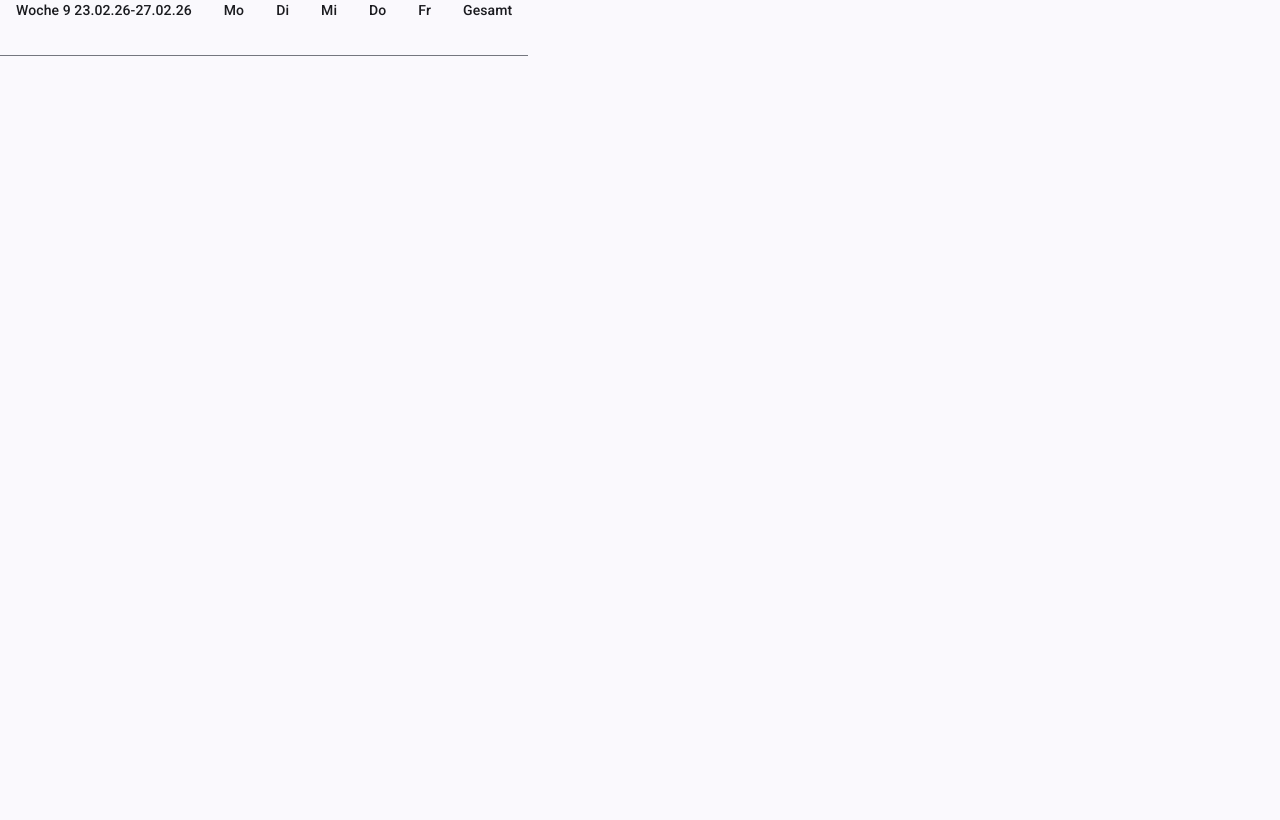
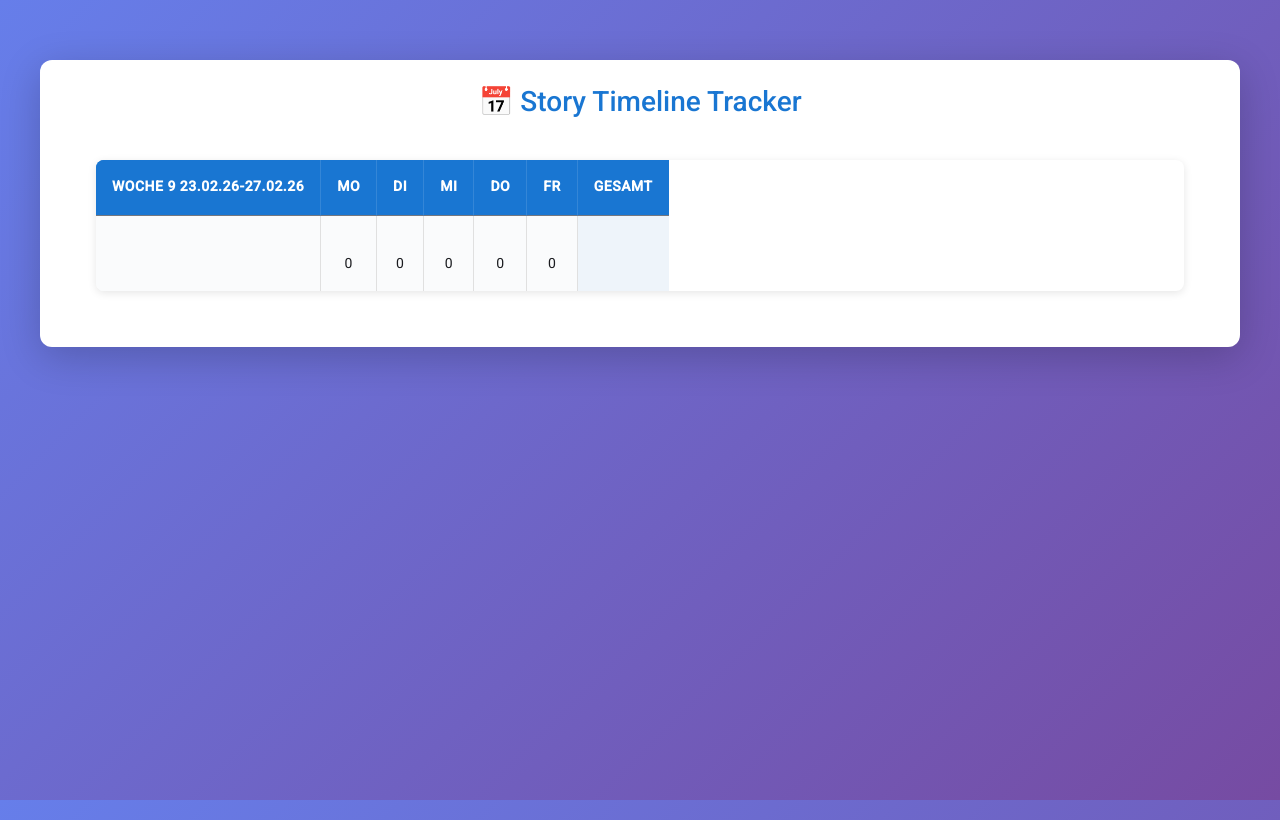
Before and after one commit to wbiker/timeline_ui, an Angular app: page / in a window 1280 px wide. Built offline with nearby package versions, Linux system fonts and the light colour scheme.

Commit message:
prettify html

```diff
--- a/src/app/app.css
+++ b/src/app/app.css
@@ -0,0 +1,37 @@
+.main {
+  min-height: 100vh;
+  display: flex;
+  flex-direction: column;
+  align-items: center;
+  justify-content: flex-start;
+  padding: 40px 20px;
+}
+
+.content {
+  width: 100%;
+  max-width: 1400px;
+  background: white;
+  border-radius: 12px;
+  box-shadow: 0 10px 40px rgba(0, 0, 0, 0.2);
+  padding: 32px;
+  animation: fadeIn 0.5s ease-in;
+}
+
+@keyframes fadeIn {
+  from {
+    opacity: 0;
+    transform: translateY(20px);
+  }
+  to {
+    opacity: 1;
+    transform: translateY(0);
+  }
+}
+
+h1 {
+  color: #1976d2;
+  margin-bottom: 24px;
+  font-size: 28px;
+  font-weight: 500;
+  text-align: center;
+}
--- a/src/app/app.html
+++ b/src/app/app.html
@@ -12,6 +12,7 @@
 
 <main class="main">
   <div class="content">
+    <h1>📅 Story Timeline Tracker</h1>
     <app-story-table></app-story-table>
   </div>
 </main>
--- a/src/app/story-table/story-table.component.css
+++ b/src/app/story-table/story-table.component.css
@@ -1,50 +1,149 @@
-/* Make table cells editable */
+/* Container styling */
+:host {
+  display: block;
+  padding: 24px;
+  max-width: 1200px;
+  margin: 0 auto;
+}
+
+/* Material table styling */
 mat-table {
   width: 100%;
+  box-shadow: 0 2px 8px rgba(0, 0, 0, 0.1);
+  border-radius: 8px;
+  overflow: hidden;
+  background: white;
 }
 
-.mat-table {
-  border: 1px solid #ddd;
+/* Header styling */
+.mat-mdc-header-row {
+  background-color: #1976d2;
+  min-height: 56px;
 }
 
-.mat-cell {
-  border: 1px, solid #ddd;
-  padding: 8px;
+.mat-mdc-header-cell {
+  color: white;
+  font-weight: 600;
+  font-size: 14px;
+  text-transform: uppercase;
+  letter-spacing: 0.5px;
+  padding: 16px;
+  border-right: 1px solid rgba(255, 255, 255, 0.12);
 }
 
-td {
-  padding: 8px;
-  cursor: pointer;
+.mat-mdc-header-cell:last-of-type {
+  border-right: none;
 }
 
+/* Row styling */
+.mat-mdc-row {
+  min-height: 52px;
+  transition: background-color 0.2s ease;
+}
+
+.mat-mdc-row:hover {
+  background-color: #f5f7fa;
+}
+
+.mat-mdc-row:nth-child(even) {
+  background-color: #fafbfc;
+}
+
+.mat-mdc-row:nth-child(even):hover {
+  background-color: #f0f2f5;
+}
+
+/* Cell styling */
+.mat-mdc-cell {
+  padding: 0;
+  border-right: 1px solid #e0e0e0;
+  font-size: 14px;
+}
+
+.mat-mdc-cell:last-of-type {
+  border-right: none;
+  font-weight: 600;
+  background-color: rgba(25, 118, 210, 0.05);
+}
+
+/* Editable cell wrapper */
+td {
+  cursor: pointer;
+  position: relative;
+}
+
+/* Common styling for span and input to prevent height shift */
+td span,
+td input {
+  display: block;
+  width: 100%;
+  min-height: 52px;
+  padding: 16px;
+  box-sizing: border-box;
+  font-size: 14px;
+  font-family: inherit;
+  line-height: 20px;
+  margin: 0;
+  border: 2px solid transparent;
+}
+
+/* Span (display mode) */
 td span {
-  display: block;
-  min-height: 24px;
-  padding: 4px 8px;
-  border-radius: 2px;
+  transition: all 0.2s ease;
+  border-radius: 0;
 }
 
 td span:hover {
-  background-color: #f5f5f5;
+  background-color: rgba(25, 118, 210, 0.08);
+  border-color: rgba(25, 118, 210, 0.2);
 }
 
+/* Input (edit mode) */
 td input {
-  width: 100%;
-  padding: 4px 8px;
   border: 2px solid #1976d2;
-  border-radius: 2px;
-  font-size: 14px;
-  font-family: inherit;
+  border-radius: 0;
+  background-color: #fff;
+  outline: none;
 }
 
 td input:focus {
-  outline: none;
   border-color: #1565c0;
-  box-shadow: 0 0 0 3px rgba(25, 118, 210, 0.1);
+  box-shadow: inset 0 0 0 1px #1565c0;
+  background-color: #f8fbff;
 }
 
-/* First column styling */
+/* Number input - remove spinners */
+td input[type="number"]::-webkit-inner-spin-button,
+td input[type="number"]::-webkit-outer-spin-button {
+  -webkit-appearance: none;
+  margin: 0;
+}
+
+td input[type="number"] {
+  -moz-appearance: textfield;
+  text-align: center;
+}
+
+/* First column (name) styling */
 th:first-of-type,
 td:first-of-type {
-  min-width: 120px;
+  min-width: 200px;
 }
+
+td:first-of-type span,
+td:first-of-type input {
+  text-align: left;
+  font-weight: 500;
+}
+
+/* Center align numeric columns */
+td:not(:first-of-type) span {
+  text-align: center;
+}
+
+/* Total column styling */
+td:last-of-type span {
+  text-align: center;
+  font-weight: 600;
+  color: #1976d2;
+}
--- a/src/app/story-table/story-table.component.html
+++ b/src/app/story-table/story-table.component.html
@@ -38,16 +38,15 @@
     <th mat-header-cell *matHeaderCellDef>Di</th>
     <td mat-cell *matCellDef="let row; let i = index">
       <span *ngIf="!editingCell || editingCell.rowIndex !== i || editingCell.column !== 'tu'"
-            (click)="startEdit(i, 'tu', row.tu)">
+            (mousedown)="startEdit(i, 'tu', row.tu)">
         {{ row.tu }}
       </span>
-      <input *ngIf="editingCell && editingCell.rowIndex === i && editingCell.column === 'tu'"
+      <input #editInput *ngIf="editingCell && editingCell.rowIndex === i && editingCell.column === 'tu'"
              type="number"
              [formControl]="editControl"
              (blur)="saveEdit(i, 'tu')"
              (keyup.enter)="saveEdit(i, 'tu')"
-             (keyup.escape)="cancelEdit()"
-             autofocus>
+             (keyup.escape)="cancelEdit()">
     </td>
   </ng-container>
 
@@ -55,16 +54,15 @@
     <th mat-header-cell *matHeaderCellDef>Mi</th>
     <td mat-cell *matCellDef="let row; let i = index">
       <span *ngIf="!editingCell || editingCell.rowIndex !== i || editingCell.column !== 'we'"
-            (click)="startEdit(i, 'we', row.we)">
+            (mousedown)="startEdit(i, 'we', row.we)">
         {{ row.we }}
       </span>
-      <input *ngIf="editingCell && editingCell.rowIndex === i && editingCell.column === 'we'"
+      <input #editInput *ngIf="editingCell && editingCell.rowIndex === i && editingCell.column === 'we'"
              type="number"
              [formControl]="editControl"
              (blur)="saveEdit(i, 'we')"
              (keyup.enter)="saveEdit(i, 'we')"
-             (keyup.escape)="cancelEdit()"
-             autofocus>
+             (keyup.escape)="cancelEdit()">
     </td>
   </ng-container>
 
@@ -72,16 +70,15 @@
     <th mat-header-cell *matHeaderCellDef>Do</th>
     <td mat-cell *matCellDef="let row; let i = index">
       <span *ngIf="!editingCell || editingCell.rowIndex !== i || editingCell.column !== 'th'"
-            (click)="startEdit(i, 'th', row.th)">
+            (mousedown)="startEdit(i, 'th', row.th)">
         {{ row.th }}
       </span>
-      <input *ngIf="editingCell && editingCell.rowIndex === i && editingCell.column === 'th'"
+      <input #editInput *ngIf="editingCell && editingCell.rowIndex === i && editingCell.column === 'th'"
              type="number"
              [formControl]="editControl"
              (blur)="saveEdit(i, 'th')"
              (keyup.enter)="saveEdit(i, 'th')"
-             (keyup.escape)="cancelEdit()"
-             autofocus>
+             (keyup.escape)="cancelEdit()">
     </td>
   </ng-container>
 
@@ -89,23 +86,22 @@
     <th mat-header-cell *matHeaderCellDef>Fr</th>
     <td mat-cell *matCellDef="let row; let i = index">
       <span *ngIf="!editingCell || editingCell.rowIndex !== i || editingCell.column !== 'fr'"
-            (click)="startEdit(i, 'fr', row.fr)">
+            (mousedown)="startEdit(i, 'fr', row.fr)">
         {{ row.fr }}
       </span>
-      <input *ngIf="editingCell && editingCell.rowIndex === i && editingCell.column === 'fr'"
+      <input #editInput *ngIf="editingCell && editingCell.rowIndex === i && editingCell.column === 'fr'"
              type="number"
              [formControl]="editControl"
              (blur)="saveEdit(i, 'fr')"
              (keyup.enter)="saveEdit(i, 'fr')"
-             (keyup.escape)="cancelEdit()"
-             autofocus>
+             (keyup.escape)="cancelEdit()">
     </td>
   </ng-container>
 
   <ng-container matColumnDef="totalRow">
     <th mat-header-cell *matHeaderCellDef>Gesamt</th>
     <td mat-cell *matCellDef="let row; let i = index">
-        {{ row.totalRow }}
+      <span>{{ displayValue(row.totalRow) }}</span>
     </td>
   </ng-container>
 
--- a/src/app/story-table/story-table.component.ts
+++ b/src/app/story-table/story-table.component.ts
@@ -1,7 +1,7 @@
-import { Component, OnInit } from '@angular/core';
+import { Component, OnInit, AfterViewChecked, ElementRef, ViewChildren, QueryList } from '@angular/core';
 import { MatTable, MatTableDataSource, MatColumnDef, MatHeaderCellDef, MatCellDef, MatHeaderRowDef, MatRowDef, MatHeaderCell, MatCell, MatHeaderRow, MatRow } from '@angular/material/table';
 import { CommonModule } from '@angular/common';
-import { ReactiveFormsModule, FormBuilder, FormGroup, FormControl } from '@angular/forms';
+import { ReactiveFormsModule, FormBuilder, FormControl } from '@angular/forms';
 import { MatInputModule } from '@angular/material/input';
 import { StoryService } from '../services/story-service'
 
@@ -26,17 +26,28 @@ import { StoryService } from '../services/story-service'
   styleUrl: './story-table.component.css',
   standalone: true,
 })
-export class StoryTable implements OnInit {
+export class StoryTable implements OnInit, AfterViewChecked {
   timespan: string;
   dataSource: MatTableDataSource<any>;
   displayedColumns: string[] = ['name', 'mo', 'tu', 'we', 'th', 'fr', 'totalRow'];
   editControl: FormControl = new FormControl();
   editingCell: { rowIndex: number; column: string } | null = null;
+  private shouldFocus = false;
+
+  @ViewChildren('editInput') editInputs!: QueryList<ElementRef>;
 
   constructor(private fb: FormBuilder, private storyService: StoryService) {
     this.timespan = this.calculateTimespan();
     this.dataSource = new MatTableDataSource([
-      {}
+      {
+        name: '',
+        mo: 0,
+        tu: 0,
+        we: 0,
+        th: 0,
+        fr: 0,
+        totalRow: 0
+      }
     ]);
   }
 
@@ -45,12 +56,21 @@ export class StoryTable implements OnInit {
     const result = this.storyService.fetchData();
   }
 
+  ngAfterViewChecked() {
+    if (this.shouldFocus && this.editInputs.length > 0) {
+      this.editInputs.first.nativeElement.focus();
+      this.editInputs.first.nativeElement.select();
+      this.shouldFocus = false;
+    }
+  }
+
   /**
    * Start editing a cell
    */
   startEdit(rowIndex: number, column: string, currentValue: any): void {
     this.editingCell = { rowIndex, column };
     this.editControl.setValue(currentValue);
+    this.shouldFocus = true;
   }
 
   /**
@@ -58,10 +78,54 @@ export class StoryTable implements OnInit {
    */
   saveEdit(rowIndex: number, column: string): void {
     const data = this.dataSource.data;
-    data[rowIndex][column] = this.editControl.value;
+    let newValue = this.editControl.value;
+
+    // For numeric columns, convert empty/null values to 0
+    if (column !== 'name' && (newValue === null || newValue === undefined || newValue === '')) {
+      newValue = 0;
+    }
+
+    data[rowIndex][column] = newValue;
     this.dataSource.data = [...data];
     this.editingCell = null;
     this.calculateTableRow(rowIndex);
+
+    // If user entered a name in the last row and it's not empty, add a new empty row
+    if (column === 'name' && newValue && newValue.trim() !== '') {
+      const isLastRow = rowIndex === data.length - 1;
+      const isLastRowEmpty = this.isRowEmpty(data[data.length - 1]);
+
+      if (isLastRow || !isLastRowEmpty) {
+        this.addEmptyRow();
+      }
+    }
+  }
+
+  /**
+   * Check if a row is empty (has no name or all values are empty/zero)
+   */
+  private isRowEmpty(row: any): boolean {
+    if (!row.name || row.name.trim() === '') {
+      return true;
+    }
+    return false;
+  }
+
+  /**
+   * Add a new empty row to the table
+   */
+  private addEmptyRow(): void {
+    const data = this.dataSource.data;
+    data.push({
+      name: '',
+      mo: 0,
+      tu: 0,
+      we: 0,
+      th: 0,
+      fr: 0,
+      totalRow: 0
+    });
+    this.dataSource.data = [...data];
   }
 
   /**
@@ -69,6 +133,16 @@ export class StoryTable implements OnInit {
    */
   cancelEdit(): void {
     this.editingCell = null;
+  }
+
+  /**
+   * Display value - show empty string for zero values to improve UX
+   */
+  displayValue(value: any): string {
+    if (value === 0 || value === null || value === undefined) {
+      return '';
+    }
+    return value.toString();
   }
 
   private calculateTableRow(rowIndex: number) {
--- a/src/styles.scss
+++ b/src/styles.scss
@@ -1 +1,20 @@
 /* You can add global styles to this file, and also import other style files */
+
+* {
+  margin: 0;
+  padding: 0;
+  box-sizing: border-box;
+}
+
+html, body {
+  height: 100%;
+  font-family: 'Roboto', 'Helvetica Neue', Arial, sans-serif;
+  background: linear-gradient(135deg, #667eea 0%, #764ba2 100%);
+  background-attachment: fixed;
+}
+
+body {
+  margin: 0;
+  padding: 20px;
+  color: #333;
+}
```
